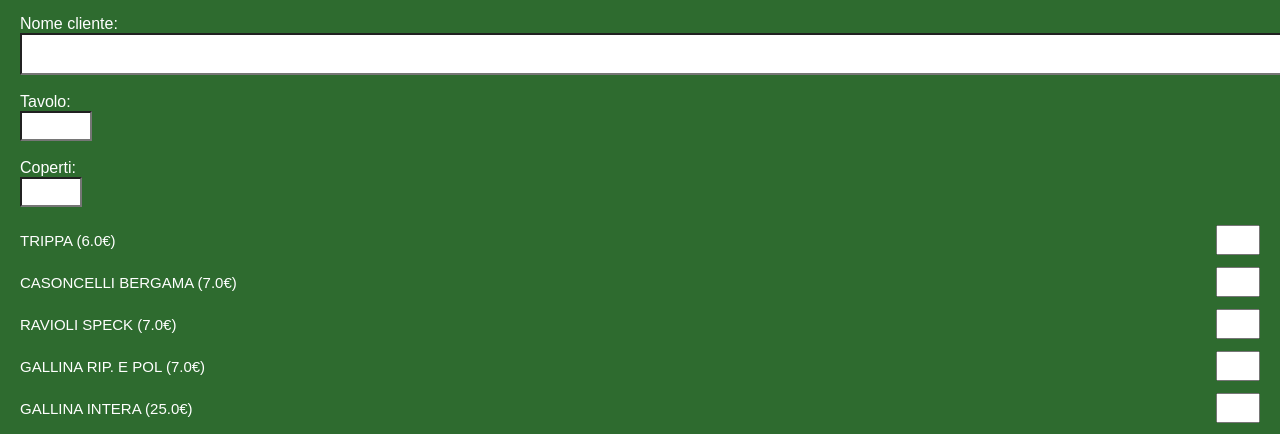
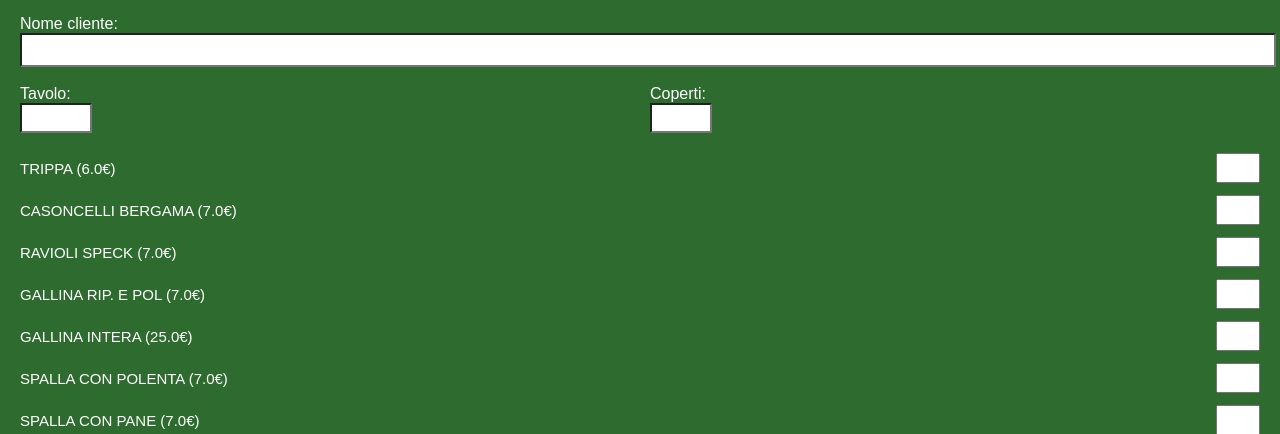
Before and after one commit to emiliomaj60-lang/alpini-preordini, a Flask app: page /menu in a window 1280 px wide. Shown: the part 117-551 px from the top of the page. Run offline with Flask 3, Linux system fonts and the light colour scheme.

Commit message:
Add files via upload

```diff
--- a/templates/menu.html
+++ b/templates/menu.html
@@ -124,10 +124,10 @@
             text-align: center;
         }
 
-        /* NOME CLIENTE leggermente più alto */
+        /* NOME CLIENTE più piccolo */
         .input-nome {
             width: 100%;
-            padding: 10px;
+            padding: 6px;
             font-size: 16px;
             text-transform: uppercase;
             background: white;
@@ -152,6 +152,18 @@
             text-align: center;
             background: white;
             color: black;
+        }
+
+        /* DUE COLONNE */
+        .riga-due-colonne {
+            display: flex;
+            justify-content: space-between;
+            gap: 20px;
+            margin-bottom: 20px;
+        }
+
+        .colonna {
+            flex: 1;
         }
 
         /* CAMPO NON VALIDO */
@@ -367,11 +379,19 @@
         <label>Nome cliente:</label><br>
         <input type="text" name="cliente" class="input-nome" required><br><br>
 
-        <label>Tavolo:</label><br>
-        <input type="number" name="tavolo" class="input-tavolo" min="1" max="999" required><br><br>
+        <div class="riga-due-colonne">
 
-        <label>Coperti:</label><br>
-        <input type="number" name="coperti" class="input-coperti" min="1" max="99" required><br><br>
+            <div class="colonna">
+                <label>Tavolo:</label><br>
+                <input type="number" name="tavolo" class="input-tavolo" min="1" max="999" required>
+            </div>
+
+            <div class="colonna">
+                <label>Coperti:</label><br>
+                <input type="number" name="coperti" class="input-coperti" min="1" max="99" required>
+            </div>
+
+        </div>
 
         {% for item in menu %}
             <div class="riga">
```
